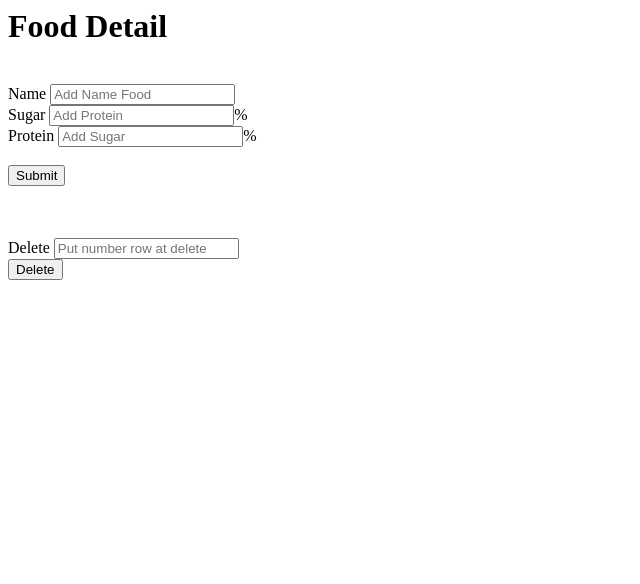
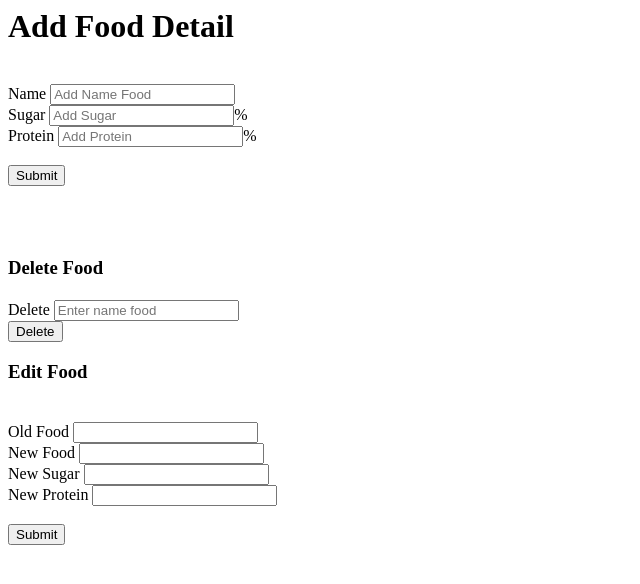
Before and after one commit to JobNattapong/Fooddetail, a Django app: page / in a window 1280 px wide. Shown: the top 584 px of the page, without its empty margins (0-640 px from the left). Run offline with Django 3.2, Linux system fonts and the light colour scheme; data that the repository does not hold is empty.

Commit message:
add function edit

```diff
--- a/fooddetails/templates/fooddetails/homepage.html
+++ b/fooddetails/templates/fooddetails/homepage.html
@@ -7,16 +7,16 @@
         border-collapse: collapse;
     }
     </style>
-    <h1>Food Detail</h1>
+    <h1>Add Food Detail</h1>
     <h4>{{error_message}}</h4>
 
     <form method="POST" action="/addFooddetail">
     <br>
     Name <input name="nameFood" id="name_food" placeholder="Add Name Food" />
     <br>
-    Sugar <input name="sizeProtein" id="size_sugar" placeholder="Add Protein" />%
+    Sugar <input name="sizeSugar" id="size_sugar" placeholder="Add Sugar" />%
     <br>
-    Protein <input name="sizeSugar" id="size_protein" placeholder="Add Sugar" />%
+    Protein <input name="sizeProtein" id="size_protein" placeholder="Add Protein" />%
     <br><br>
     <input id="id_sub" type="submit" value="Submit">
     {% csrf_token %}
@@ -30,9 +30,26 @@
        </tr>
       {% endfor %}
     </table><br><br>
+    <h3>Delete Food</h3>
+    <h4>{{delete_error}}</h4>
     <form method="POST" action="/deleteFood">
-    Delete <input name="del_id" id="del_input" placeholder="Put number row at delete" /><br>
-    <button type="submit" name="delete" id="del" value={{food.id}}>Delete</button>
+    Delete <input name="food_del" placeholder="Enter name food" /><br>
+          <input id="id_sub" type="submit" value="Delete">
+    {% csrf_token %}
+    </form>
+    <h3>Edit Food</h3>
+    <h4>{{edit_error}}</h4>
+    <form method="POST" action="/editFooddetail">
+    <br>
+      Old  Food <input name="old_name_food" />
+    <br>
+      New Food <input name="new_name_food" />
+    <br>
+      New Sugar <input name="new_name_sugar" />
+    <br>
+      New Protein <input name="new_name_protein" />
+    <br><br>
+    <input id="id_sub" type="submit" value="Submit">
     {% csrf_token %}
     </form>
   </body>
--- a/fooddetails/urls.py
+++ b/fooddetails/urls.py
@@ -6,4 +6,5 @@ urlpatterns = [
     path('', views.homepage, name='homepage'),
     path('addFooddetail', views.add_food, name='add_food'),
     path('deleteFood', views.delete_row_table, name='delete_row_table'),
+    path('editFooddetail', views.edit_food, name='edit_food'),
 ]
--- a/fooddetails/views.py
+++ b/fooddetails/views.py
@@ -1,4 +1,4 @@
-from django.shortcuts import redirect, render
+from django.shortcuts import render
 from django.http import HttpResponse
 from fooddetails.models import Food
 
@@ -16,12 +16,38 @@ def add_food(request):
     protein_ = request.POST['sizeProtein']
     if (food_ != '' and sugar_ != '' and protein_ != ''):
         Food.objects.create(food_text = food_ ,sugar = sugar_ ,protein = protein_)
-        return redirect('/')
+        return render(request, 'fooddetails/homepage.html', {'foods' : data_food, 'error_message' : error_message})
     else:
-        error_message = "please enter fully"
+        error_message = "please enter completely"
         return render(request, 'fooddetails/homepage.html', {'foods' : data_food, 'error_message' : error_message})
 
 def delete_row_table(request):
-    del_id = int(request.POST['del_id'])
-    Food.objects.get(id=del_id).delete()
-    return redirect('/')
+    delete_error = ''
+    data_food = Food.objects.all()
+    delete_food = request.POST['food_del']
+    if (delete_food != ''):
+        food = Food.objects.filter(food_text=delete_food)
+        food.delete()
+        return render(request, 'fooddetails/homepage.html', {'foods' : data_food, 'delete_error' : delete_error})
+    else:
+        delete_error = "Incomplete!!!!!"
+        return render(request, 'fooddetails/homepage.html', {'foods' : data_food, 'delete_error' : delete_error})
+
+def edit_food(request):
+    edit_error = ''
+    data_food = Food.objects.all()
+    Oldfood = request.POST['old_name_food']
+    Newfood = request.POST['new_name_food']
+    Newsugar = request.POST['new_name_sugar']
+    Newprotein = request.POST['new_name_protein']
+
+    if (Oldfood != '' and Newfood != '' and Newsugar != '' and Newprotein != ''):
+        fooddetail = Food.objects.get(food_text=Oldfood)
+        fooddetail.food_text = Newfood
+        fooddetail.sugar = Newsugar
+        fooddetail.protein = Newprotein
+        fooddetail.save()
+        return render(request, 'fooddetails/homepage.html', {'foods' : data_food, 'edit_error' : edit_error})
+    else:
+        edit_error = "Incomplete!!!!!"
+        return render(request, 'fooddetails/homepage.html', {'foods' : data_food, 'edit_error' : edit_error})
```
Also changed, not shown: functional_tests/__init__.py (added), functional_tests/tests.py (renamed from functional_tests.py), 1 other file.
